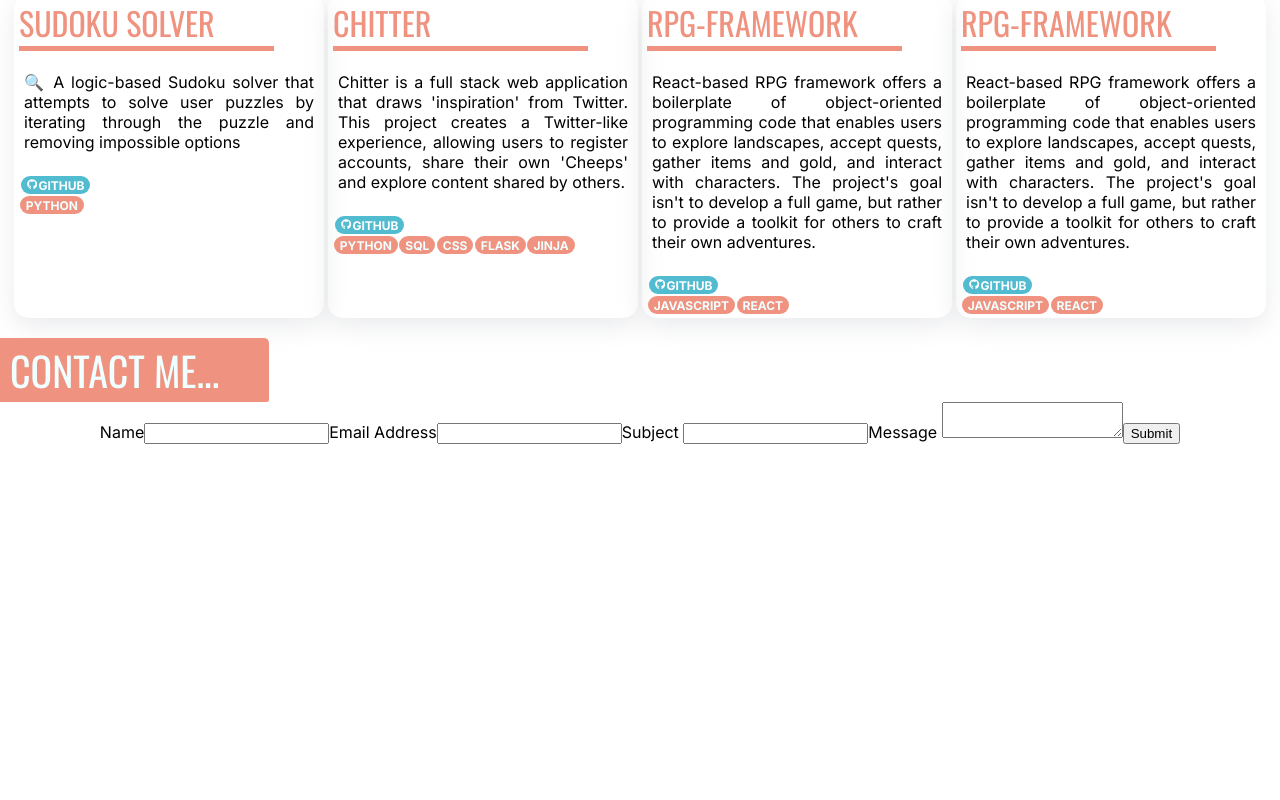
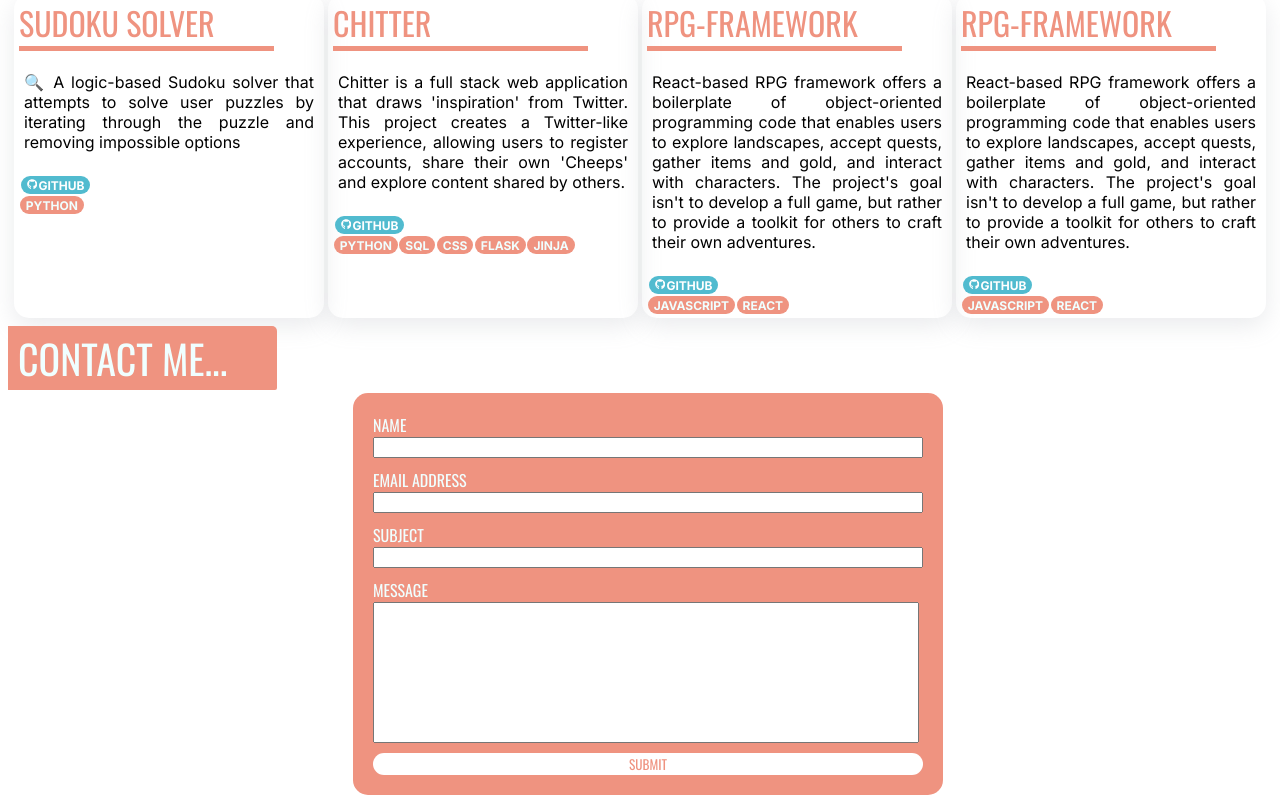
Before and after one commit to Fordcois/Portfolio, a Next.js app: page / in a window 1280 px wide. Shown: the part 1543-2343 px from the top of the page. Before the commit the page ends 1987 px from the top, so only its background shows below. Built offline with nearby package versions, Linux system fonts and the light colour scheme.

Commit message:
Styles Contact Form

```diff
--- a/src/app/globals.css
+++ b/src/app/globals.css
@@ -9,6 +9,23 @@ body {
   margin: 0;
   padding: 0;
 }
+
+.Container2 {
+  display: flex;
+  background-color: #a64c6d;
+  flex-direction: column;
+  align-items: center; /* Center child elements horizontally */
+  width: 100%;
+}
+
+.Page-Content {
+  background-color: #51bbcf;
+  max-width: 1440px;
+  width: 100%;
+}
+
+
+
 
 .subheading {
   font-family: var(--MainFont);
--- a/src/app/page.js
+++ b/src/app/page.js
@@ -2,10 +2,12 @@ import SplashScreen from "@/components/SplashScreen";
 import BrowserProjects from "@/components/GraphicProjects";
 import NonVisualProjects from "@/components/NoVisualProjects";
 import Contact from "@/components/Contact";
+import ContainerTest from "@/components/container";
 
 export default function Home() {
   return (
     <>
+ {/* <ContainerTest /> */}
     <SplashScreen />
     <BrowserProjects />
     <NonVisualProjects />
--- /dev/null
+++ b/src/app/style.css
@@ -0,0 +1,118 @@
+@import url("https://fonts.googleapis.com/css2?family=Oswald&display=swap");
+:root {
+  --Pink: #ef9380;
+  --Blue: #51bbcf;
+  --MainFont: "Oswald", sans-serif;
+}
+
+.container {
+    width: 100%;
+    margin-left: auto;
+    margin-right: auto;
+    padding-left: 0.5rem;
+    padding-right: 0.5rem;
+  }
+
+  .Content {
+    display: flex;
+    flex-direction: column;
+    align-items: center;
+    padding: 5px; /* Adds padding around the content */
+    text-align: center; /* Centers text within the content */
+}
+
+  .ContactForm {
+    display: flex;
+    width: 550px;
+    background-color: var(--Pink);
+    border-radius: 15px;
+    flex-direction: column;
+    justify-content: center;
+    text-align: left;
+    padding: 20px;
+  }
+
+  .ContactForm input{
+    margin-bottom: 10px;
+  }
+  .ContactForm textarea{
+  resize: none;
+  width: 540px;
+  margin-bottom: 10px;
+  }
+
+  .FormLabel{
+    color: azure;
+    font-family: var(--MainFont);
+    text-transform: uppercase;
+  }
+
+  .FormButton{
+    border: none;
+    text-transform: uppercase;
+    font-family: var(--MainFont);
+    border-radius: 15px;
+    color: var(--Pink);
+    background-color: rgb(255,255,255)
+  }
+
+  .FormButton:hover{
+    background-color: rgb(246,246,246);
+    color: rgb(230, 138, 119)
+  }
+
+  .FormSubmitted{
+      display: flex;
+      width: 550px;
+      background-color: var(--Pink);
+      border-radius: 15px;
+      flex-direction: column;
+      justify-content: center;
+      padding: 20px;
+      text-transform: uppercase;
+      font-family: var(--MainFont);
+      font-size: 1.5rem;
+      color: azure;
+  }
+
+  /* xs */
+@media (min-width: 475px) {
+    .container {
+      max-width: 475px;
+    }
+  }
+
+/* sm */
+  @media (min-width: 640px) {
+    .container {
+      max-width: 640px;
+    }
+  }
+
+  /* md */
+  @media (min-width: 768px) {
+    .container {
+      max-width: 768px;
+    }
+  }
+
+  /* lg */
+  @media (min-width: 1024px) {
+    .container {
+      max-width: 1024px;
+    }
+  }
+
+  /* xl */
+  @media (min-width: 1280px) {
+    .container {
+      max-width: 1280px;
+    }
+  }
+
+  /* 2xl */
+  @media (min-width: 1536px) {
+    .container {
+      max-width: 1536px;
+    }
+  }
--- a/src/components/Contact.js
+++ b/src/components/Contact.js
@@ -1,47 +1,53 @@
 'use client'
 
 import React from 'react';
+import '@/app/style.css'
 import { useForm, ValidationError } from '@formspree/react';
 
 const Contact = () => {
 
 const [state, handleSubmit] = useForm("mpzvknvz");
-  if (state.succeeded) {
-      return <p>Thanks for joining!</p>;}
-
-
 
 return (
 
-<div className="ProjectDiv-Container">
+<div className="container">
 
     <span className="SectionHeaderBox-Pink">CONTACT ME...</span>
 
+    <div className='Content' >
+    {!state.succeeded?
+        <form onSubmit={handleSubmit} className='ContactForm'>
 
-<form onSubmit={handleSubmit}>
-
-    <label htmlFor="name">Name</label>
+            <label htmlFor="name" className='FormLabel'>Name</label>
             <input id="name" name="name" />
             <ValidationError prefix="name" field="name" errors={state.errors}/>
 
 
-    <label htmlFor="email">Email Address</label>
+            <label htmlFor="email" className='FormLabel'>Email Address</label>
             <input id="email" type="email" name="email" />
             <ValidationError prefix="Email" field="email" errors={state.errors}/>
 
-    <label htmlFor="subject">Subject </label>
+            <label htmlFor="subject" className='FormLabel'>Subject </label>
             <input id="subject" name="subject" />
             <ValidationError prefix="subject" field="subject" errors={state.errors}/>
 
-    <label htmlFor="message">Message </label>
-    <textarea id="message" name="message" />
+            <label htmlFor="message" className='FormLabel'>Message </label>
+            <textarea id="message" rows="9" name="message" />
             <ValidationError prefix="Message" field="message" errors={state.errors}/>
 
-    <button type="submit" disabled={state.submitting}>
+            <button  type="submit" className='FormButton' disabled={state.submitting}>
                 Submit
             </button>
+
+
             </form>
-
+            :
+            // After Form Has been Submitted
+            <div className='FormSubmitted'>
+            <p>Message Sent</p>
+            </div>
+            }
+    </div>
 </div>
 
 );};
--- /dev/null
+++ b/src/components/container.js
@@ -0,0 +1,12 @@
+import '@/app/style.css'
+const ContainerTest = () => {
+
+    return (
+        <div className="container">
+
+            Here is my content
+        </div>
+    )
+}
+
+export default ContainerTest;
```
Lines whose indentation alone changed are shown as unchanged.
